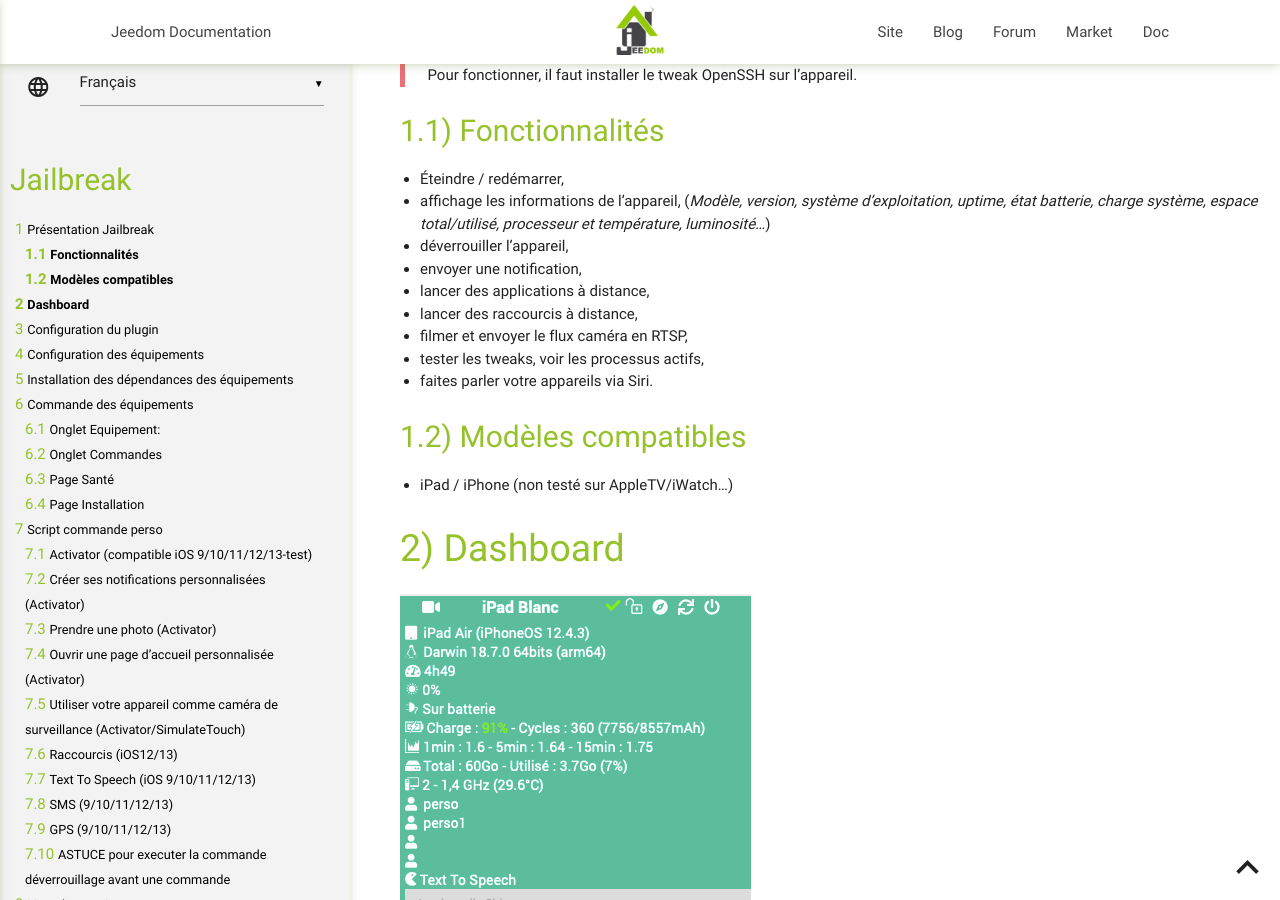
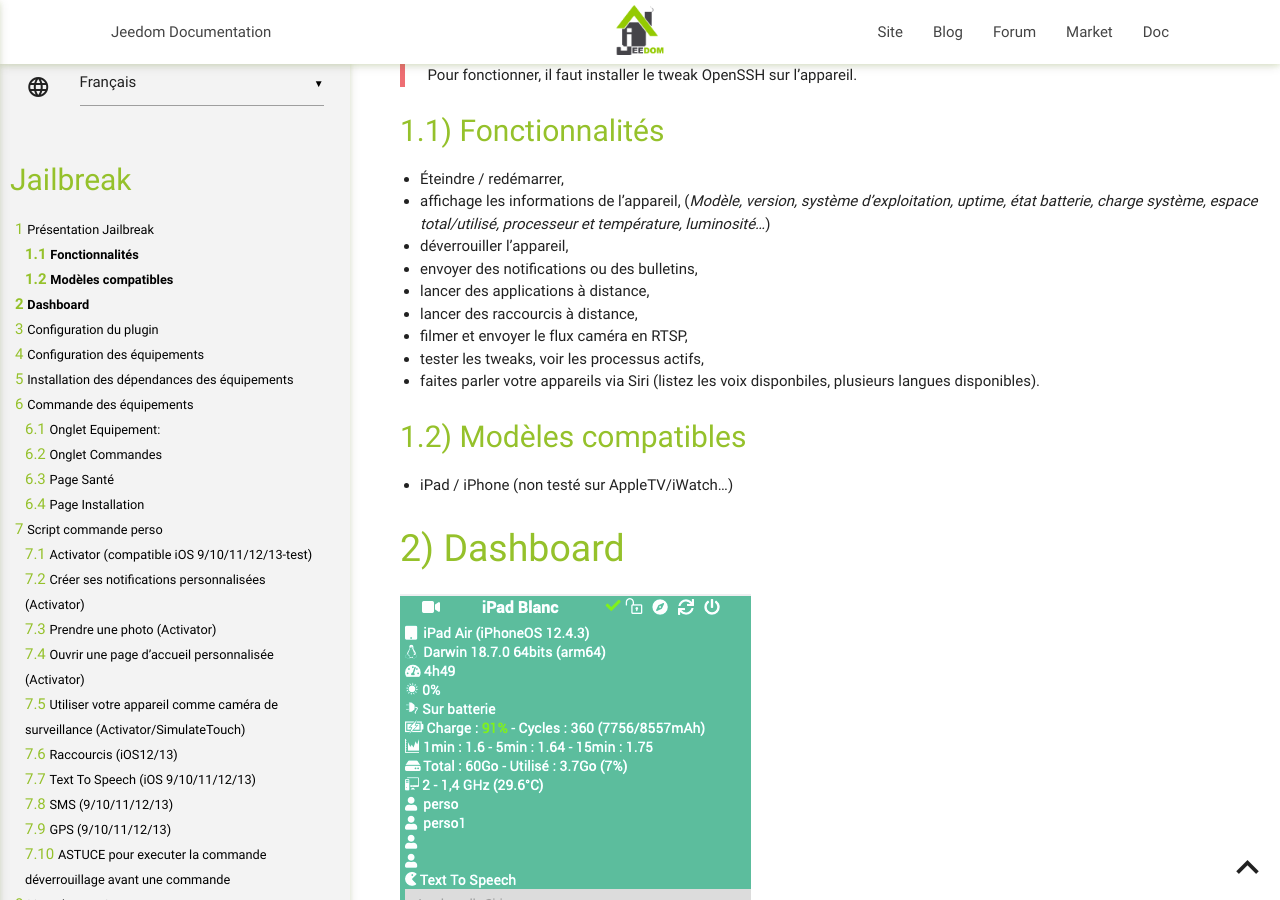
Before and after one commit to Flobul/Jailbreak, a Jekyll site: the page built from docs/fr_FR/index.md, in a window 1280 px wide and 900 px high, scrolled down 532 px. Built offline with Jekyll 4.4.1, drawn with Linux system fonts in a browser that asks for light colours; our own code applies the rules of GitHub Pages for plain Markdown files.

Commit message:
Update index.md

```diff
--- a/docs/fr_FR/index.md
+++ b/docs/fr_FR/index.md
@@ -13,12 +13,12 @@
 - Éteindre / redémarrer,
 - affichage les informations de l'appareil, (*Modèle, version, système d'exploitation, uptime, état batterie, charge système, espace total/utilisé, processeur et température, luminosité...*)
 - déverrouiller l'appareil,
-- envoyer une notification,
+- envoyer des notifications ou des bulletins,
 - lancer des applications à distance,
 - lancer des raccourcis à distance,
 - filmer et envoyer le flux caméra en RTSP,
 - tester les tweaks, voir les processus actifs,
-- faites parler votre appareils via Siri.
+- faites parler votre appareils via Siri (listez les voix disponbiles, plusieurs langues disponibles).
 
 **Modèles compatibles**
 -----------------------
```
